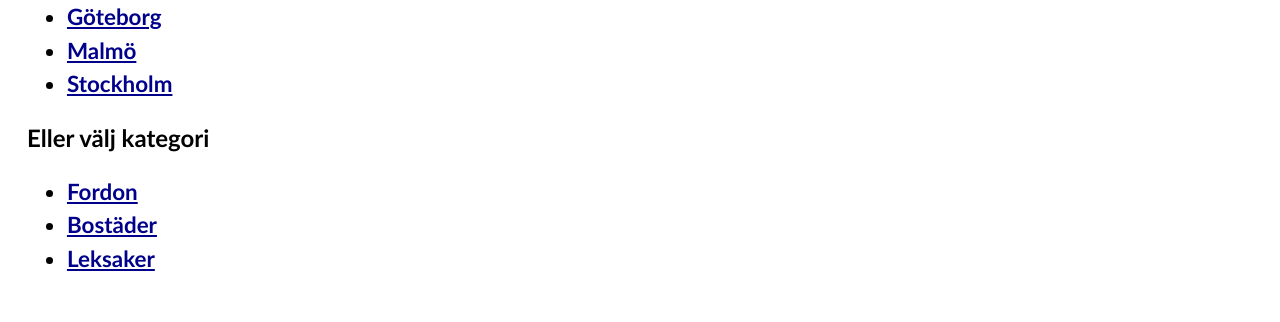
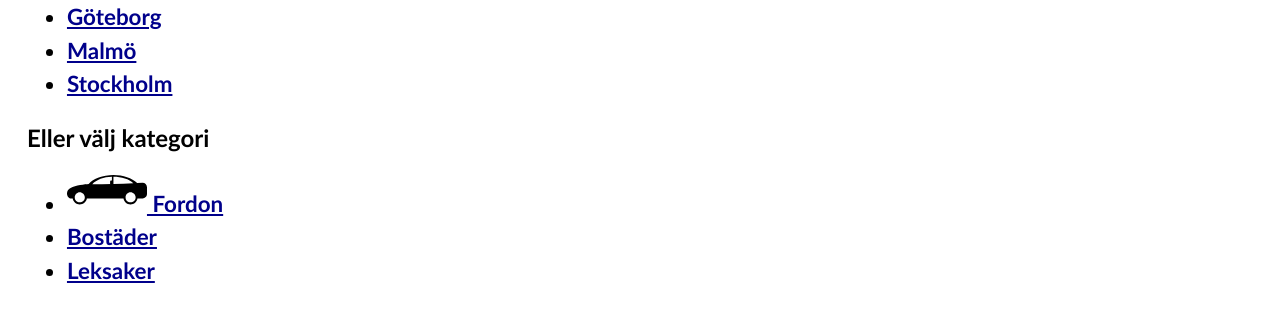
Before and after one commit to jesperekerling/blocketannons, a plain HTML site: page index.html in a window 1280 px wide. Shown: the part 206-528 px from the top of the page. Drawn offline with Linux system fonts and the light colour scheme.

Commit message:
List style

```diff
--- a/index.html
+++ b/index.html
@@ -57,8 +57,13 @@
         </ul>
 
         <h2>Eller välj kategori</h2>
-        <ul class="list-links">
-            <li><a href="index.html">Fordon</a></li>
+        <ul class="list-links categories">
+            <li>
+                <a href="index.html">
+                    <svg xmlns="http://www.w3.org/2000/svg" xmlns:xlink="http://www.w3.org/1999/xlink" xml:space="preserve" version="1.1" style="shape-rendering:geometricPrecision;text-rendering:geometricPrecision;image-rendering:optimizeQuality;" viewBox="0 0 310 142.5" x="0px" y="0px" fill-rule="evenodd" clip-rule="evenodd"><defs></defs><g><path class="fil0" d="M272 31l21 -1c9,0 17,8 17,17l0 27c0,9 -8,17 -17,17l-20 0c-2,13 -13,23 -27,23 -14,0 -25,-10 -27,-23l-142 0c-2,13 -14,23 -28,23 -13,0 -25,-10 -27,-23l-5 0c-19,0 -25,-31 -3,-41 19,-10 56,-14 70,-15 18,-21 54,-35 96,-35 38,0 72,12 92,31zm-26 36c11,0 20,9 20,20 0,11 -9,19 -20,19 -11,0 -19,-8 -19,-19 0,-11 8,-20 19,-20zm-197 0c11,0 20,9 20,20 0,11 -9,19 -20,19 -10,0 -19,-8 -19,-19 0,-11 9,-20 19,-20zm131 -60l0 28c26,-1 52,-2 77,-3 -16,-16 -46,-25 -77,-25zm-6 28l0 -28c-31,1 -61,11 -76,29 25,0 50,0 76,-1z"/><path class="fil0" d="M171 21l4 0 0 15 -8 0 0 -10c0,-3 2,-5 4,-5z"/></g></svg>
+                    Fordon
+                </a>
+            </li>
             <li><a href="index.html">Bostäder</a></li>
             <li><a href="index.html">Leksaker</a></li>
         </ul>
--- a/style.css
+++ b/style.css
@@ -54,6 +54,12 @@ nav li {
     line-height: 1.5;
     font-weight: 600;
 }
+.categories ul {
+    list-style: none;
+}
+.categories svg {
+    width: 80px;
+}
 button {
     padding: 1rem 2rem;
     background-color: rgb(21, 121, 21);
```
